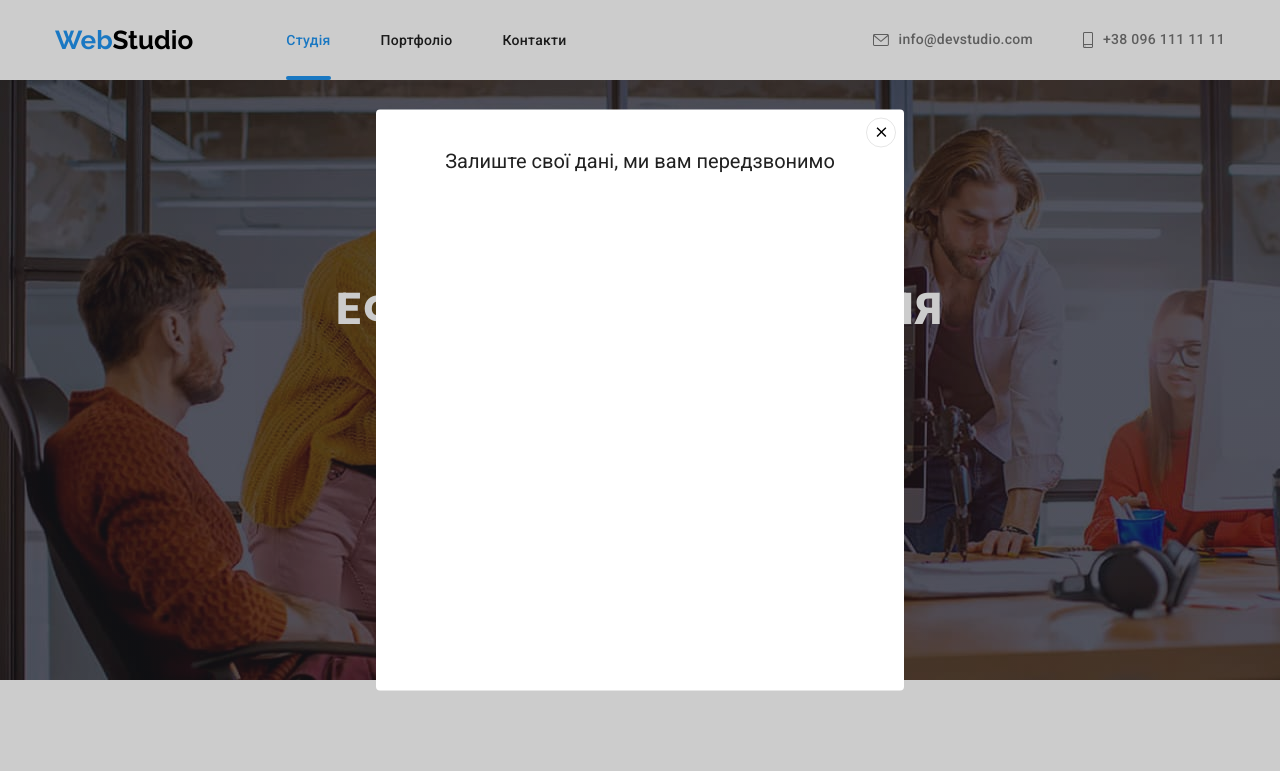
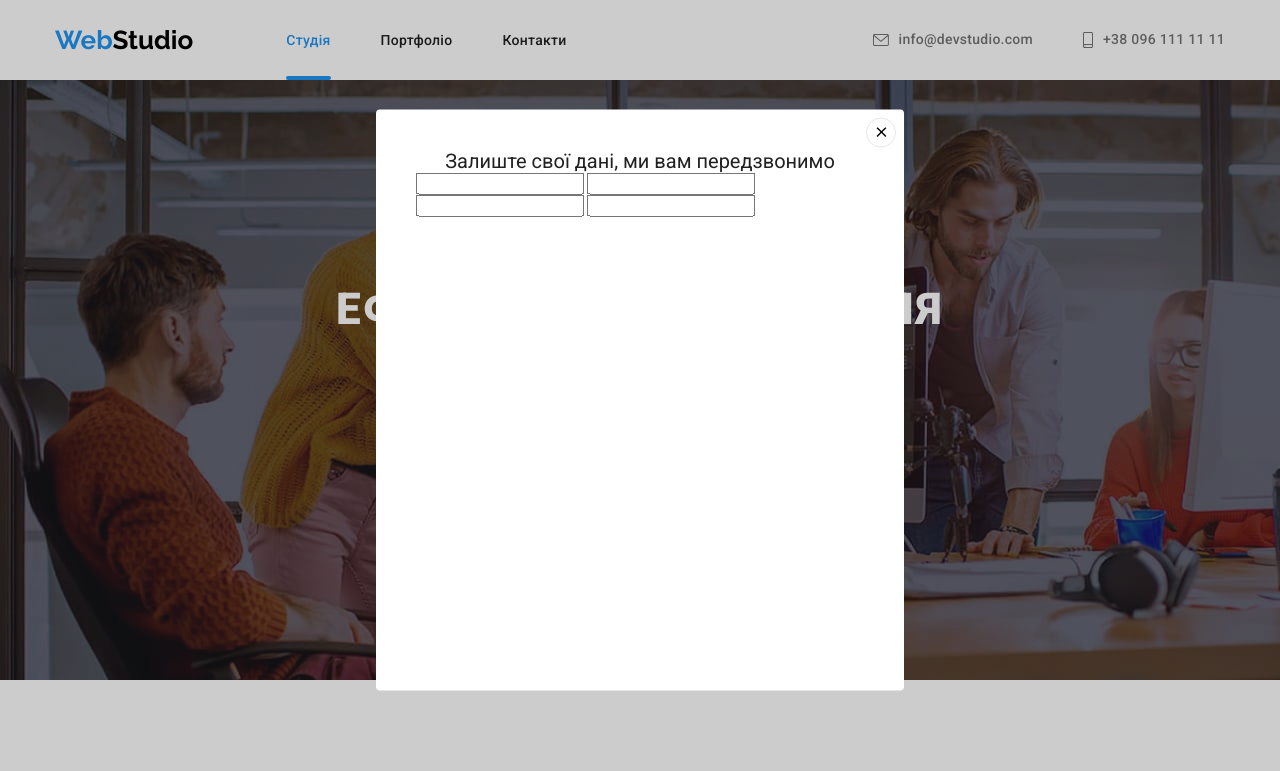
Before and after one commit to Nasypaiko/goit-markup-hw-06, a plain HTML site: page index.html in a window 1280 px wide. Both pictures are taken after a click on the button "Замовити послугу". Shown: the top 771 px of the page. Drawn offline with nearby package versions, Linux system fonts and the light colour scheme.

Commit message:
Update index html

```diff
--- a/css/styles.css
+++ b/css/styles.css
@@ -710,7 +710,6 @@ img {
 }
 
 .modal-title {
-  font-style: bold;
   font-size: 20px;
   line-height: 1.15;
   text-align: center;
--- a/index.html
+++ b/index.html
@@ -450,6 +450,11 @@
           <use href="./images/icons.svg#icon-close-black-18dp-2-1"></use>
         </svg></button>
         <p class="modal-title">Залиште свої дані, ми вам передзвонимо</p>
+        <form class="modal-form"></form>
+        <input type="text" class="modal-input">
+        <input type="text" class="modal-input">
+        <input type="text" class="modal-input">
+        <input type="text" class="modal-input">
       </div>
     </div>
     <script src="https://unpkg.com/aos@2.3.1/dist/aos.js"></script>
```
